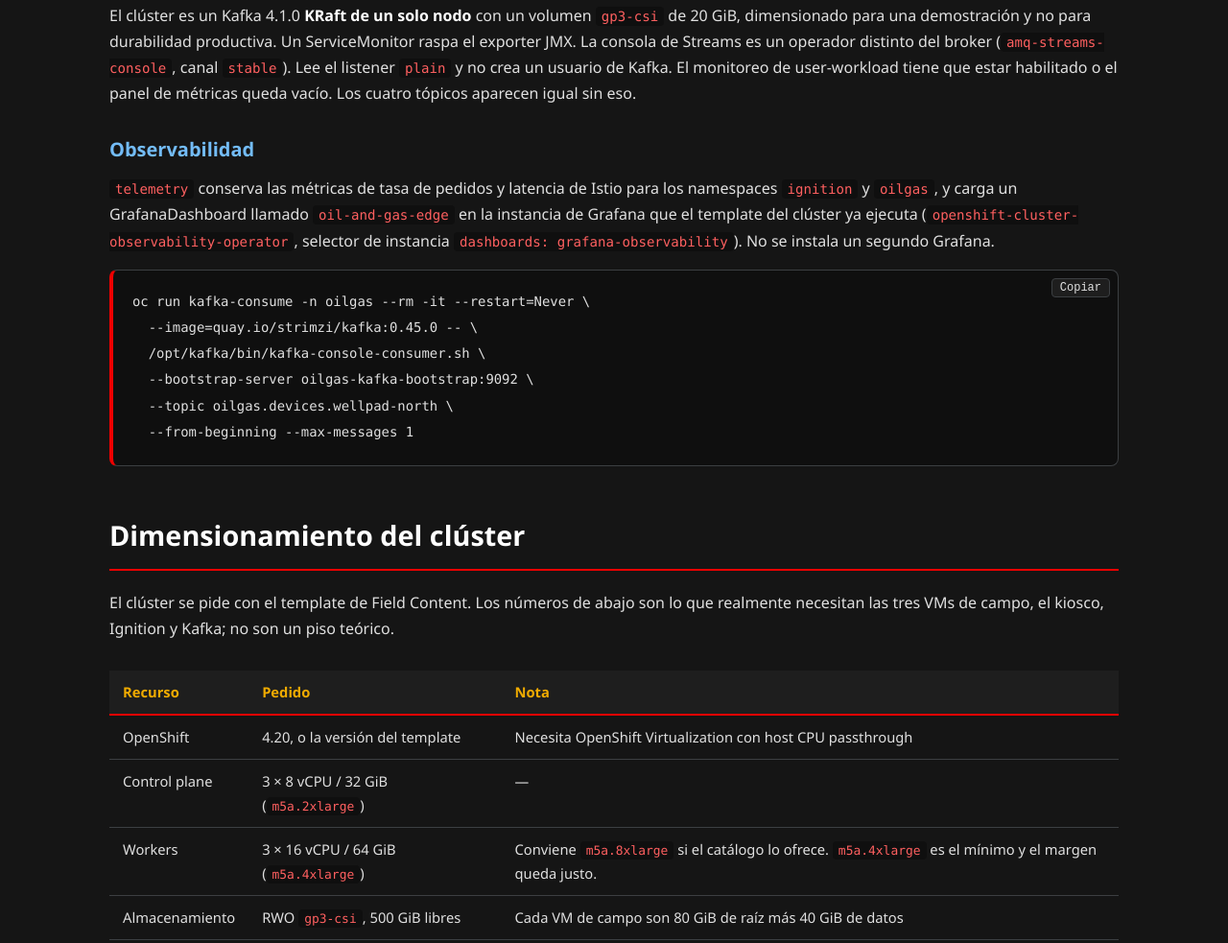
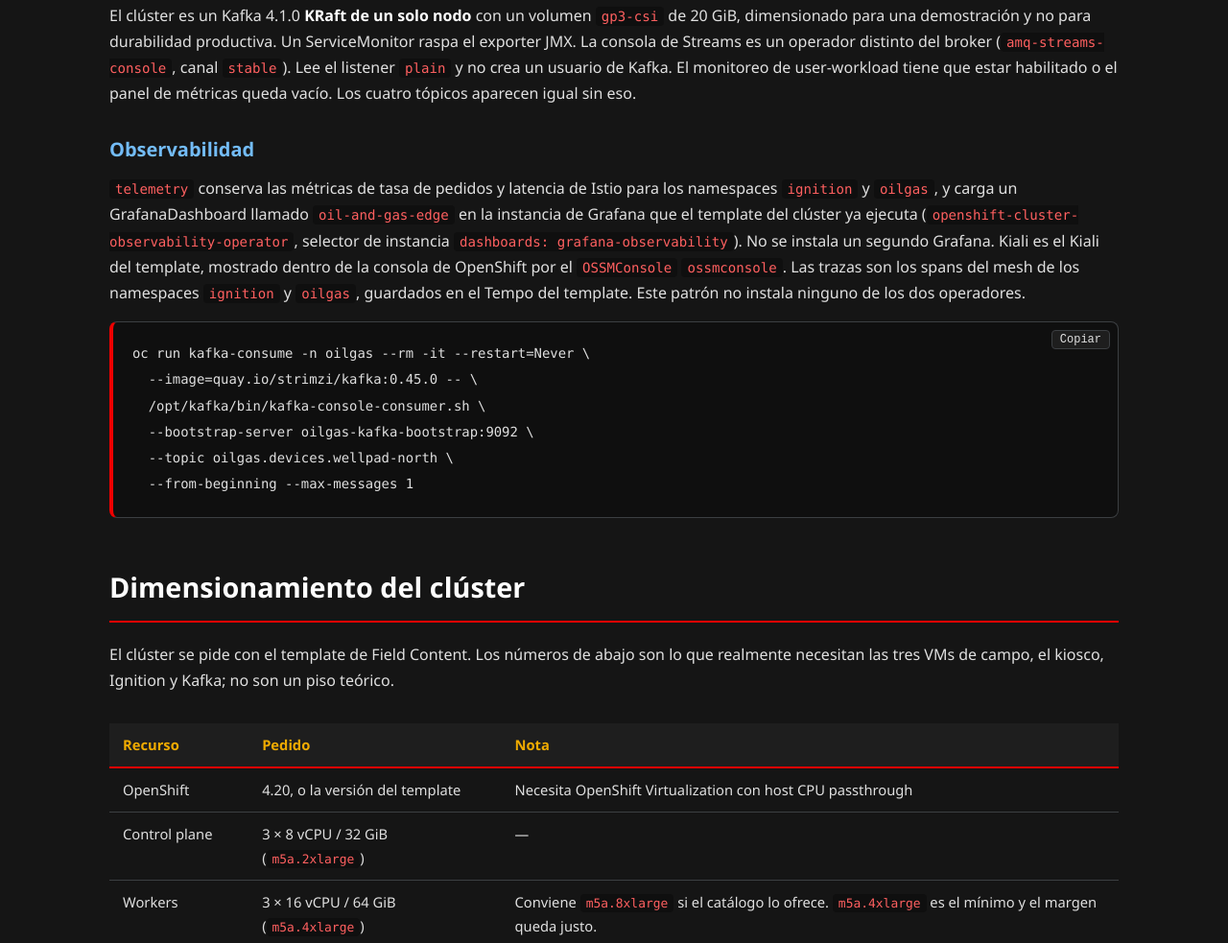
Before and after one commit to maximilianoPizarro/oil-and-gas-edge, a plain HTML site: page docs/es/index.html in a window 1280 px wide. Shown: the part 10306-11289 px from the top of the page at 96% size. Drawn offline with Linux system fonts and the light colour scheme.

Commit message:
Show Kiali and mesh traces in the OpenShift console.
The plugin attaches to the template Kiali, and the Telemetry objects this pattern already owns now sample the existing tracing provider.

Co-authored-by: Cursor <cursoragent@cursor.com>

```diff
--- a/docs/es/index.html
+++ b/docs/es/index.html
@@ -503,6 +503,9 @@ oc get externalsecret -n oilgas-edge</code></pre>
       instancia de Grafana que el template del clúster ya ejecuta
       (<code>openshift-cluster-observability-operator</code>, selector de instancia
       <code>dashboards: grafana-observability</code>). No se instala un segundo Grafana.
+      Kiali es el Kiali del template, mostrado dentro de la consola de OpenShift por el <code>OSSMConsole</code> <code>ossmconsole</code>.
+      Las trazas son los spans del mesh de los namespaces <code>ignition</code> y <code>oilgas</code>, guardados en el Tempo del template.
+      Este patrón no instala ninguno de los dos operadores.
     </p>
     <pre><code>oc run kafka-consume -n oilgas --rm -it --restart=Never \
   --image=quay.io/strimzi/kafka:0.45.0 -- \
```
Also changed, not shown: docs/index.html (+3 -0 lines), 7 other files.
